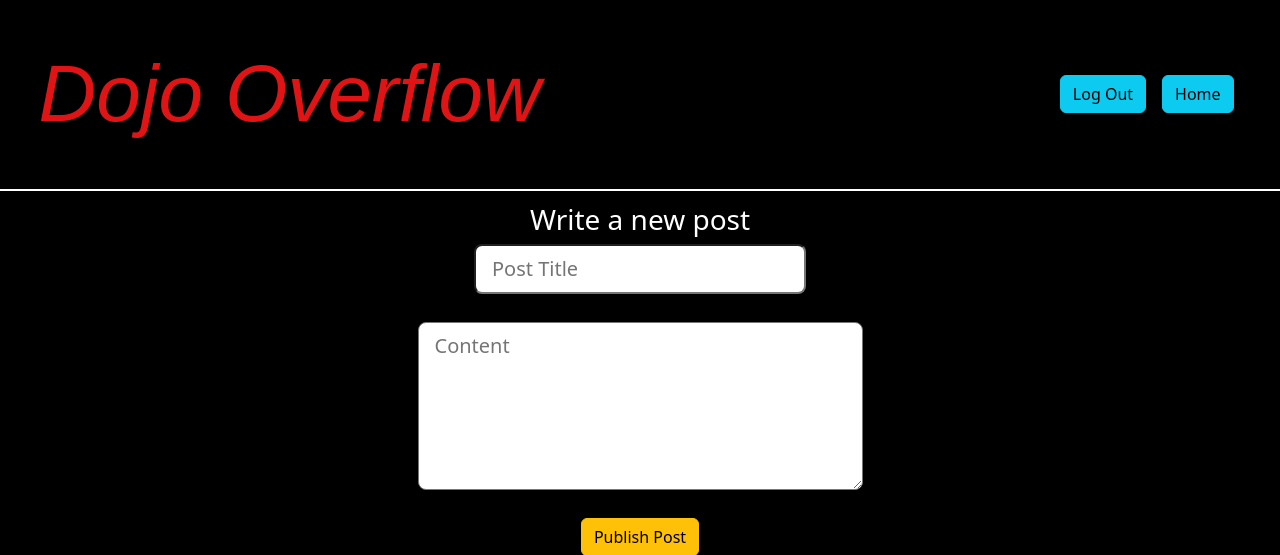
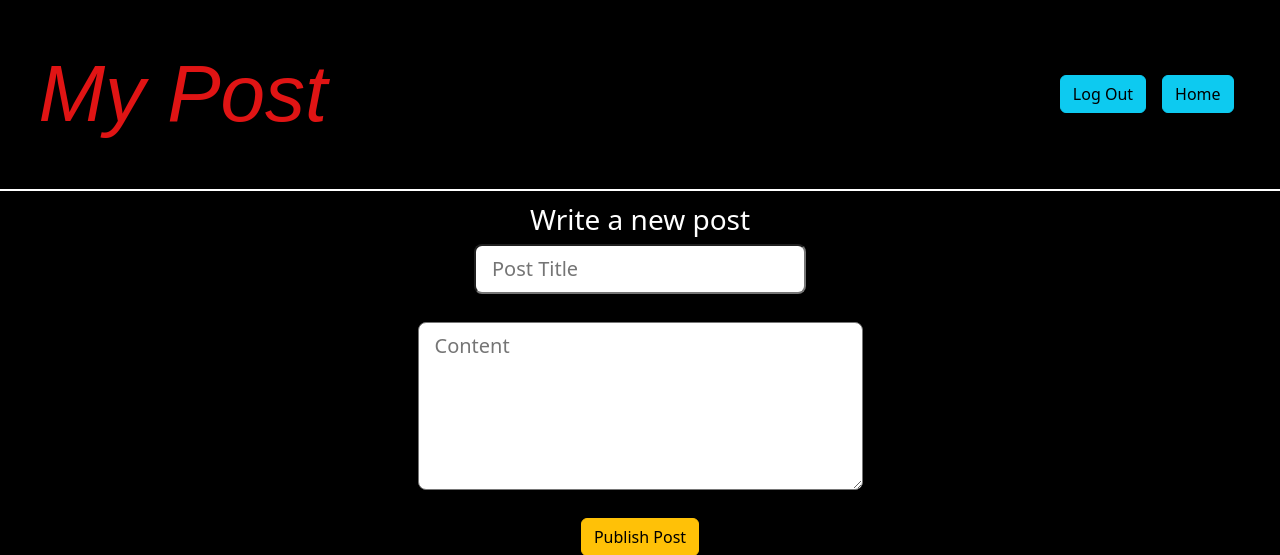
Before and after one commit to jarahernandez/dojo-overflow, a Flask app: template flask_app/templates/my_posts.html in a window 1280 px wide. Shown: the top 555 px of the page. Run offline with Flask 3, Linux system fonts and the light colour scheme; the template is opened without the code that fills it: most values are stand-ins (such as "Sample title", 1, 10 or a date in 2020).

Commit message:
Update my_posts.html

```diff
--- a/flask_app/templates/my_posts.html
+++ b/flask_app/templates/my_posts.html
@@ -7,13 +7,14 @@
     <link href="https://cdn.jsdelivr.net/npm/bootstrap@5.3.0-alpha1/dist/css/bootstrap.min.css" rel="stylesheet" integrity="sha384-GLhlTQ8iRABdZLl6O3oVMWSktQOp6b7In1Zl3/Jr59b6EGGoI1aFkw7cmDA6j6gD" crossorigin="anonymous">
     <script src="https://cdn.jsdelivr.net/npm/bootstrap@5.3.0-alpha1/dist/js/bootstrap.bundle.min.js" integrity="sha384-w76AqPfDkMBDXo30jS1Sgez6pr3x5MlQ1ZAGC+nuZB+EYdgRZgiwxhTBTkF7CXvN" crossorigin="anonymous"></script>
     <link rel="stylesheet" type="text/css" href="{{ url_for('static', filename='css/formpages.css') }}">
-    <title>Profile page</title>
+    <title>My Post</title>
 </head>
+<div class="bg">
 <body>
     <div class="d-flex flex-column justify-content-center">
         <div class="my-nav">
         <div class="container navbar d-flex justify-content-start">
-            <div class="display-1"> Dojo Overflow</div>
+            <div class="display-1"> My Post</div>
         </div>
         <div class="container navbar d-flex justify-content-end">
                 <a href="/logout" class="btn btn-info m-2" role="button"> Log Out</a>
@@ -120,4 +121,6 @@
         </div>
     </div>
     </div>
+
 </body>
+</div>
```
